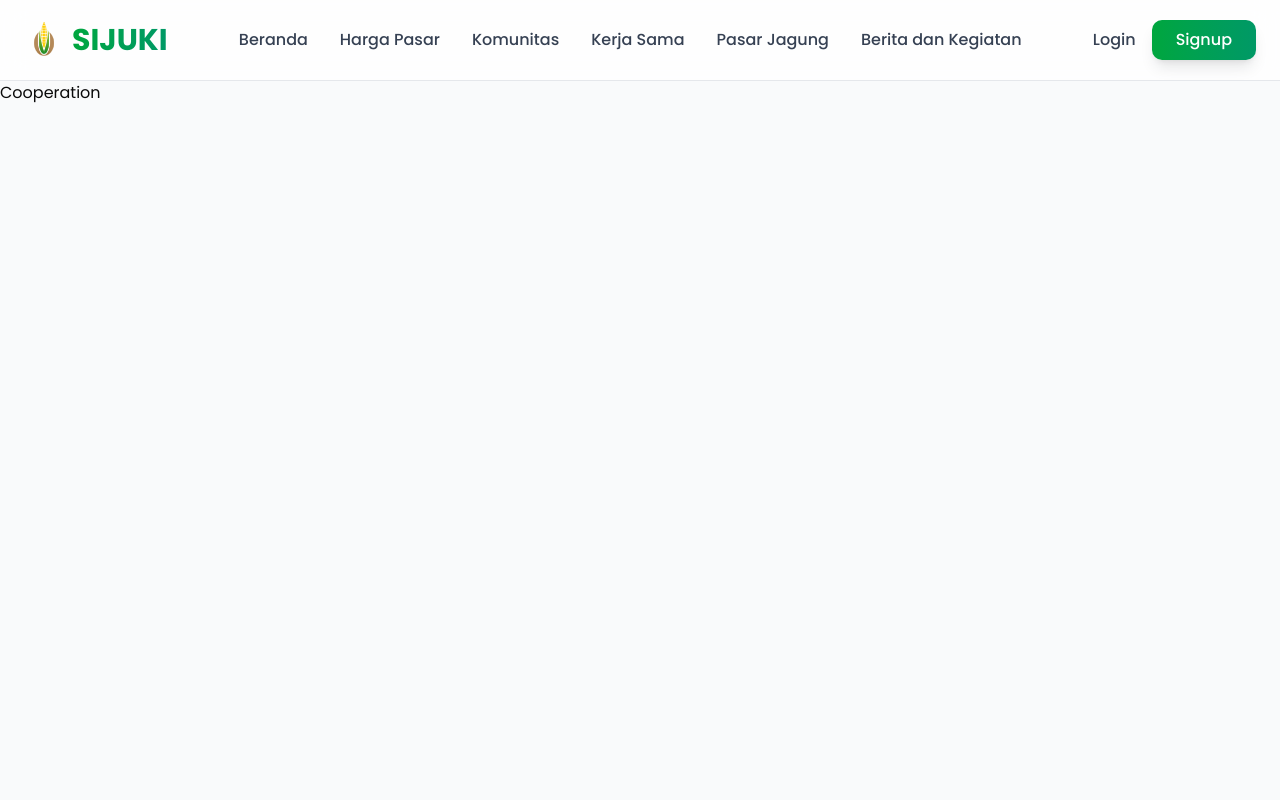
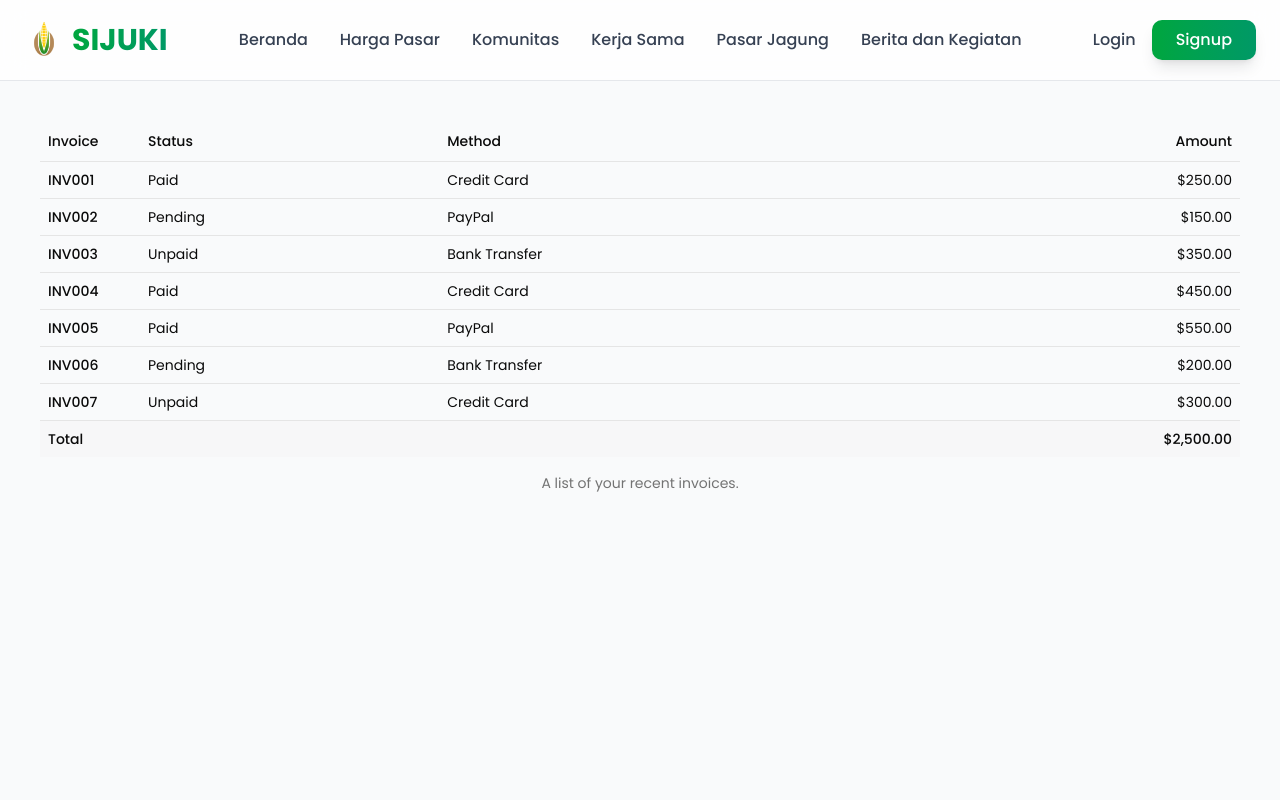
Before and after one commit to SyariefHayat/rantaiPasokDistribusi, a React (Vite) app: page /cooperation in a window 1280 px wide. Shown: the top 800 px of the page. Built offline with nearby package versions, Linux system fonts and the light colour scheme.

Commit message:
update frontend: cooperation ui

```diff
--- a/src/pages/cooperation/index.jsx
+++ b/src/pages/cooperation/index.jsx
@@ -1,15 +1,97 @@
 import React from 'react'
+
+import {
+    Table,
+    TableBody,
+    TableCaption,
+    TableCell,
+    TableFooter,
+    TableHead,
+    TableHeader,
+    TableRow,
+} from "@/components/ui/table"
 
 import NavBar from '../landing/NavBar'
 import Footer from '../landing/Footer'
 import DefaultLayout from '@/components/layouts/DefaultLayout'
 
+const invoices = [
+    {
+        invoice: "INV001",
+        paymentStatus: "Paid",
+        totalAmount: "$250.00",
+        paymentMethod: "Credit Card",
+    },
+    {
+        invoice: "INV002",
+        paymentStatus: "Pending",
+        totalAmount: "$150.00",
+        paymentMethod: "PayPal",
+    },
+    {
+        invoice: "INV003",
+        paymentStatus: "Unpaid",
+        totalAmount: "$350.00",
+        paymentMethod: "Bank Transfer",
+    },
+    {
+        invoice: "INV004",
+        paymentStatus: "Paid",
+        totalAmount: "$450.00",
+        paymentMethod: "Credit Card",
+    },
+    {
+        invoice: "INV005",
+        paymentStatus: "Paid",
+        totalAmount: "$550.00",
+        paymentMethod: "PayPal",
+    },
+    {
+        invoice: "INV006",
+        paymentStatus: "Pending",
+        totalAmount: "$200.00",
+        paymentMethod: "Bank Transfer",
+    },
+    {
+        invoice: "INV007",
+        paymentStatus: "Unpaid",
+        totalAmount: "$300.00",
+        paymentMethod: "Credit Card",
+    },
+]
+
 const Cooperation = () => {
     return (
         <DefaultLayout>
             <NavBar/>
-            <div className="w-full h-screen">
-                Cooperation
+            <div className="w-full h-screen p-10">
+                <Table>
+                    <TableCaption>A list of your recent invoices.</TableCaption>
+                    <TableHeader>
+                        <TableRow>
+                            <TableHead className="w-[100px]">Invoice</TableHead>
+                            <TableHead>Status</TableHead>
+                            <TableHead>Method</TableHead>
+                            <TableHead className="text-right">Amount</TableHead>
+                        </TableRow>
+                    </TableHeader>
+                    <TableBody>
+                        {invoices.map((invoice) => (
+                            <TableRow key={invoice.invoice}>
+                                <TableCell className="font-medium">{invoice.invoice}</TableCell>
+                                <TableCell>{invoice.paymentStatus}</TableCell>
+                                <TableCell>{invoice.paymentMethod}</TableCell>
+                                <TableCell className="text-right">{invoice.totalAmount}</TableCell>
+                            </TableRow>
+                        ))}
+                    </TableBody>
+                    <TableFooter>
+                        <TableRow>
+                            <TableCell colSpan={3}>Total</TableCell>
+                            <TableCell className="text-right">$2,500.00</TableCell>
+                        </TableRow>
+                    </TableFooter>
+                </Table>
             </div>
             <Footer />
         </DefaultLayout>
```
